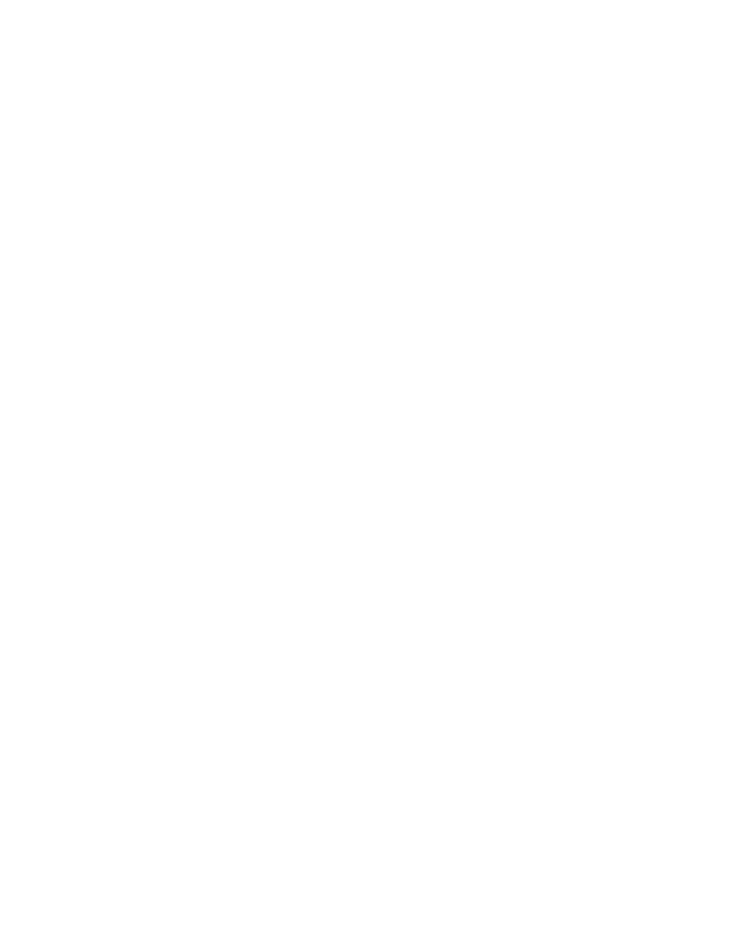
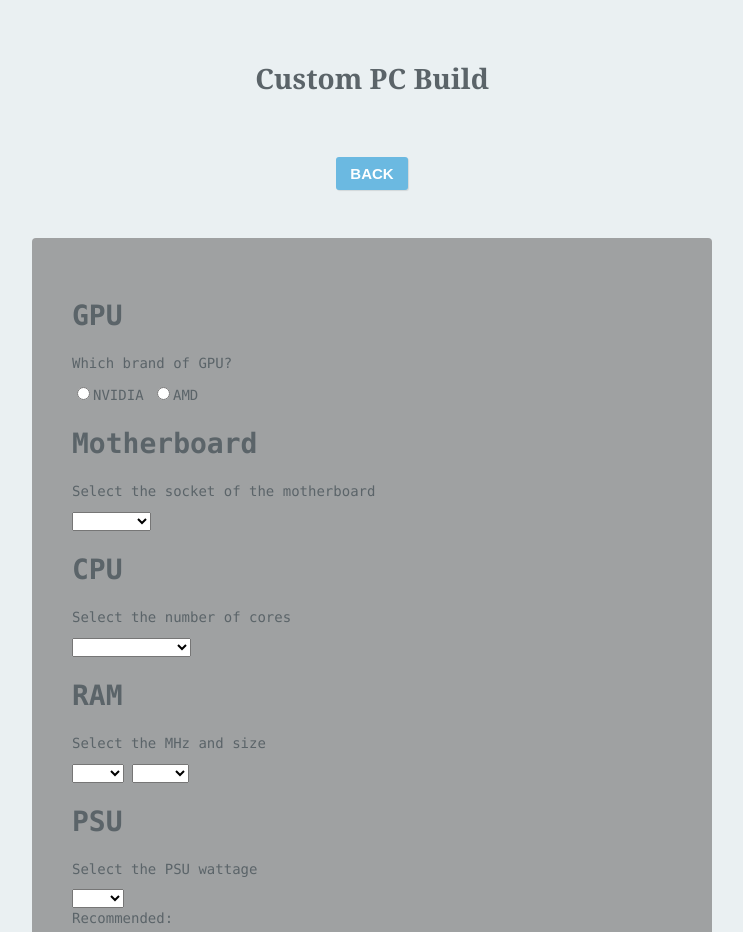
Before and after one commit to Darkofikt/DarkoPCBuilder, a plain HTML site: page custom-pc-list.html in a window 1280 px wide. Shown: the top 932 px of the page, without its empty margins (268-1011 px from the left). Before the commit the page ends 800 px from the top, so only its background shows below. Drawn offline with Linux system fonts and the light colour scheme.

Commit message:
Setup custom-pc-list page

```diff
--- /dev/null
+++ b/css/custom-pc.css
@@ -0,0 +1,65 @@
+html{
+	background-color:#eaf0f2;
+}
+
+body{
+	font:14px/1.4 'Arial', 'Helvetica', sans-serif;
+	color: #5b6469;
+}
+
+.custom-front{
+	text-align: center;
+	padding: 40px 0 40px;
+	font-family: 'PT Serif', 'Cambria', serif;
+}
+
+
+.back-button{
+	list-style:none;
+	text-align:center;
+	margin-bottom:48px;
+}
+
+
+.back-button li a{
+	display: inline-block;
+	margin: 0 8px;
+}
+
+.back-button li:hover{
+	opacity: 0.9;
+}
+
+.back-button li a{
+	color:#fff !important;
+	text-decoration: none !important;
+	font-size:15px;
+	font-weight: bold;
+	display: inline-block;
+	padding:6px 14px;
+	border-radius:3px;
+	box-shadow: 1px 1px 1px rgba(0,0,0,0.1);
+}
+
+.back-button li a{
+	background-color: #6bb9e1;
+}
+
+.input-container{
+	background-color: rgba(78, 77, 77, 0.486);
+	border-radius: 4px;
+	padding: 40px;
+	margin: 0 auto;
+	max-width: 600px;
+	position: relative;
+	margin: 0 auto 100px;
+    font-family:"Lucida Console",monospace;
+}
+
+.question-label{
+    margin-bottom: 10px;
+}
+
+.question-container{
+    margin-top:10px;
+}
--- a/custom-pc-list.html
+++ b/custom-pc-list.html
@@ -1,12 +1,89 @@
 <!DOCTYPE html>
 <html lang="en">
+
 <head>
     <meta charset="UTF-8">
     <meta http-equiv="X-UA-Compatible" content="IE=edge">
     <meta name="viewport" content="width=device-width, initial-scale=1.0">
-    <title>Document</title>
+    <link rel="stylesheet" href="css/custom-pc.css">
+    <title>Jebiga</title>
 </head>
+
 <body>
+    <div class="main-container-custom">
+        <h1 class="custom-front">Custom PC Build</h1>
+        <div class="back-button">
+            <li><a href="index.html">BACK</a></li>
+        </div>
+        <div class="input-container">
+            <div class="questions-gpu">
+                <h1>GPU</h1>
+                <div class="question-container">
+                    <div class="question-label">Which brand of GPU?</div>
+                    <input type="radio" name="gpu">NVIDIA</input>
+                    <input type="radio" name="gpu">AMD</input>
+                </div>
+            </div>
+            <div class="questions-mobo">
+                <h1>Motherboard</h1>
+                <div class="question-container">
+                    <div class="question-label">Select the socket of the motherboard</div>
+                    <select name="motherboard-socket-choice">
+                        <option selected disabled hidden></option>
+                        <option value="AM4">AM4</option>
+                        <option value="LGA1151">LGA1151</option>
+                        <option value="LGA1700">LGA1700</option>
+                    </select>
+                </div>
+            </div>
+            <div class="questions-cpu">
+                <h1>CPU</h1>
+                <div class="question-container">
+                    <div class="question-label">Select the number of cores</div>
+                    <select name="cpu-cores-choice">
+                        <!-- TODO: Add more options depending on cores(WORK IN PROGRESS),FIX order of questions -->
+                            <optgroup label="Office CPU">
+                            <option selected disabled hidden></option>
+                            <option value="first">First Value</option>
+                            <option value="second">Second Value</option>
+                            <option value="third">Third Value</option>
+                            </optgroup>
+                    </select>
+                </div>
+            </div>
+            <div class="questions-ram">
+                <h1>RAM</h1>
+                <div class="question-container">
+                    <div class="question-label">Select the MHz and size</div>
+                    <select name="ram-mhz-choice">
+                        <option selected disabled hidden></option>
+                        <option value="3600">3600</option>
+                        <option value="3200">3200</option>
+                        <option value="3000">3000</option>
+                    </select>
+                    <select name="ram-size-choice">
+                        <option selected disabled hidden></option>
+                        <option value="4GB">4GB</option>
+                        <option value="8GB">8GB</option>
+                        <option value="12GB">12GB</option>
+                    </select>
+                </div>
+            </div>
+            <div class="questions-psu">
+                <h1>PSU</h1>
+                <div class=questions-container">
+                    <div class="question-label">Select the PSU wattage</div>
+                    <select name="psu-wattage-choice">
+                        <option selected disabled hidden></option>
+                        <option value="500">500</option>
+                        <option value="600">600</option>
+                        <option value="750">750</option>
+                        <option value="1000">1000</option>
+                    </select>
+                    <div>Recommended: <span id="recommended-wattage"></span></div>
+                </div>
+            </div>
+        </div>
+</body>
 
-</body>
 </html>
```
